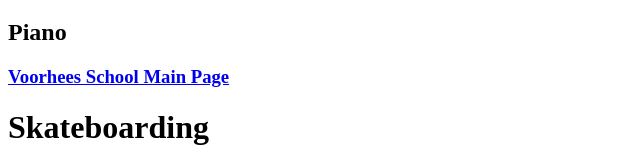
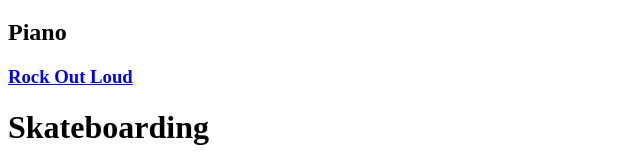
Before and after one commit to aporecha/aporecha.github.io, a plain HTML site: page kids_activities.html in a window 1280 px wide. Shown: the part 202-358 px from the top of the page, without its empty margins (0-640 px from the left). Drawn offline with Linux system fonts and the light colour scheme.

Commit message:
Update kids_activities.html

```diff
--- a/kids_activities.html
+++ b/kids_activities.html
@@ -22,7 +22,7 @@
       <h2> <a href="h" target="_blank">Classical dance</a> </h2>
       <h2> <a href="h" target="_blank">Bollywood dance</a> </h2>
    <h2> Piano </h2>
-       <h3> <a href="https://www.oldbridgeadmin.org/o/rves" target="_blank">Voorhees School Main Page</a>    </h3>
+       <h3> <a href="https://www.rockoutloud.com/" target="_blank">Rock Out Loud</a>    </h3>
 <h1>Skateboarding</h1>
   <div class="a">
     <p>
```
